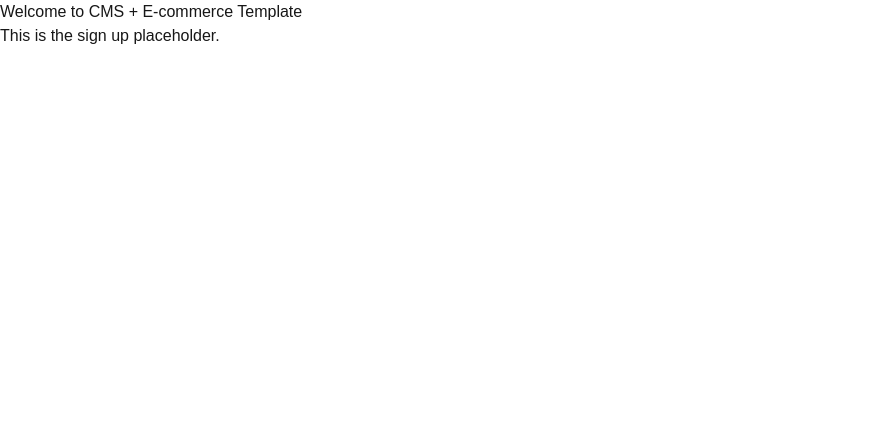
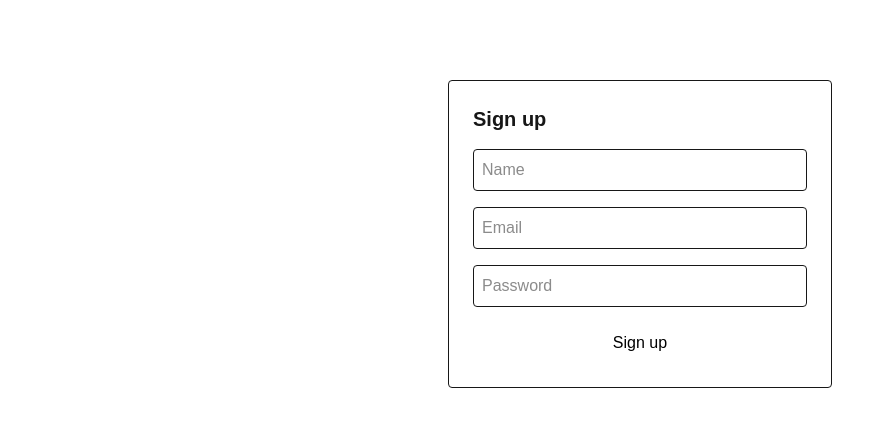
Before and after one commit to rocketxl5/next-auth-ui, a Next.js app: page /auth/signup in a window 1280 px wide. Shown: the top 426 px of the page, without its empty margins (0-895 px from the left). Built offline with nearby package versions, Linux system fonts and the light colour scheme.

Commit message:
Centralized validator files @/lib

```diff
--- a/src/app/(public)/auth/signin/page.tsx
+++ b/src/app/(public)/auth/signin/page.tsx
@@ -1,8 +1,83 @@
-export default function Signin() {
+'use client';
+
+import { useState } from 'react';
+import { signinSchema } from '@/lib/validators';
+
+export default function SigninPage() {
+  const [form, setForm] = useState({
+    email: '',
+    password: '',
+  });
+
+  const [error, setError] = useState<string | null>(null);
+  const [loading, setLoading] = useState(false);
+
+  async function handleSubmit(e: React.FormEvent) {
+    e.preventDefault();
+    setError(null);
+
+    const parsed = signinSchema.safeParse(form);
+
+    if (!parsed.success) {
+      setError(parsed.error.issues[0].message);
+      return;
+    }
+
+    setLoading(true);
+
+    try {
+      const res = await fetch('/api/auth/signin', {
+        method: 'POST',
+        headers: { 'Content-Type': 'application/json' },
+        body: JSON.stringify(parsed.data),
+      });
+
+      const data = await res.json();
+
+      if (!res.ok) {
+        setError(data.message ?? 'Invalid credentials');
+        return;
+      }
+
+      alert('Signed in');
+    } catch {
+      setError('Something went wrong');
+    } finally {
+      setLoading(false);
+    }
+  }
+
   return (
-    <div>
-      <h1>Welcome to CMS + E-commerce Template</h1>
-      <p>This is the sign in placeholder.</p>
-    </div>
+    <form
+      onSubmit={handleSubmit}
+      className="mx-auto mt-20 max-w-sm space-y-4 rounded border p-6"
+    >
+      <h1 className="text-xl font-semibold">Sign in</h1>
+
+      <input
+        className="w-full rounded border p-2"
+        placeholder="Email"
+        value={form.email}
+        onChange={(e) => setForm({ ...form, email: e.target.value })}
+      />
+
+      <input
+        className="w-full rounded border p-2"
+        type="password"
+        placeholder="Password"
+        value={form.password}
+        onChange={(e) => setForm({ ...form, password: e.target.value })}
+      />
+
+      <button
+        type="submit"
+        disabled={loading}
+        className="w-full rounded bg-white p-2 text-black disabled:opacity-50"
+      >
+        {loading ? 'Signing in...' : 'Sign in'}
+      </button>
+
+      {error && <p className="text-sm text-red-600">{error}</p>}
+    </form>
   );
 }
--- a/src/app/(public)/auth/signup/page.tsx
+++ b/src/app/(public)/auth/signup/page.tsx
@@ -1,8 +1,92 @@
-export default function Signup() {
+'use client';
+
+import { useState } from 'react';
+import { createUserSchema } from '@/lib/validators';
+
+export default function SignupPage() {
+  const [form, setForm] = useState({
+    name: '',
+    email: '',
+    password: '',
+  });
+
+  const [error, setError] = useState<string | null>(null);
+  const [loading, setLoading] = useState(false);
+
+  async function handleSubmit(e: React.FormEvent) {
+    e.preventDefault();
+    setError(null);
+
+    // 1️⃣ Client-side validation (optional but nice)
+    const parsed = createUserSchema.safeParse(form);
+
+    if (!parsed.success) {
+      setError(parsed.error.issues[0].message);
+      return;
+    }
+
+    setLoading(true);
+
+    try {
+      const res = await fetch('/api/auth/signup', {
+        method: 'POST',
+        headers: { 'Content-Type': 'application/json' },
+        body: JSON.stringify(parsed.data),
+      });
+
+      const data = await res.json();
+
+      if (!res.ok) {
+        setError(data.message ?? 'Signup failed');
+        return;
+      }
+
+      alert('Signup successful');
+    } catch {
+      setError('Something went wrong');
+    } finally {
+      setLoading(false);
+    }
+  }
+
   return (
-    <div>
-      <h1>Welcome to CMS + E-commerce Template</h1>
-      <p>This is the sign up placeholder.</p>
-    </div>
+    <form
+      onSubmit={handleSubmit}
+      className="mx-auto mt-20 max-w-sm space-y-4 rounded border p-6"
+    >
+      <h1 className="text-xl font-semibold">Sign up</h1>
+
+      <input
+        className="w-full rounded border p-2"
+        placeholder="Name"
+        value={form.name}
+        onChange={(e) => setForm({ ...form, name: e.target.value })}
+      />
+
+      <input
+        className="w-full rounded border p-2"
+        placeholder="Email"
+        value={form.email}
+        onChange={(e) => setForm({ ...form, email: e.target.value })}
+      />
+
+      <input
+        className="w-full rounded border p-2"
+        type="password"
+        placeholder="Password"
+        value={form.password}
+        onChange={(e) => setForm({ ...form, password: e.target.value })}
+      />
+
+      <button
+        type="submit"
+        disabled={loading}
+        className="w-full rounded bg-white p-2 text-black disabled:opacity-50"
+      >
+        {loading ? 'Creating account...' : 'Sign up'}
+      </button>
+
+      {error && <p className="text-sm text-red-600">{error}</p>}
+    </form>
   );
 }
--- a/src/lib/validators/admin.ts
+++ /dev/null
@@ -1 +0,0 @@
-export * from '@/app/api/admin/users/validator';
--- /dev/null
+++ b/src/lib/validators/auth/signin.ts
@@ -0,0 +1,7 @@
+import {z} from "zod";
+import { emailSchema } from "../common";
+
+export const signinSchema = z.object({
+  email: emailSchema,
+  password: z.string().min(1),
+});
--- /dev/null
+++ b/src/lib/validators/auth/signup.ts
@@ -0,0 +1,8 @@
+import { z } from 'zod';
+import { nameSchema, emailSchema, passwordSchema } from '../common';
+
+export const signupSchema = z.object({
+  name: nameSchema,
+  email: emailSchema,
+  password: passwordSchema,
+});
--- a/src/app/api/admin/users/validator.ts
+++ b/src/lib/validators/common.ts
@@ -1,6 +1,6 @@
 import { z } from 'zod';
 
-const nameSchema = z
+export const nameSchema = z
   .string()
   .trim()
   .min(3, { message: 'Name must be at least 3 characters long' })
@@ -8,13 +8,13 @@ const nameSchema = z
     message: 'Name can only contain letters and numbers',
   });
 
-const emailSchema = z
+export const emailSchema = z
   .string()
   .trim()
   .toLowerCase()
   .email({ message: 'Invalid email address' });
 
-const passwordSchma = z
+export const passwordSchema = z
   .string()
   .min(8, { message: 'Password must be at least 8 characters long' })
   .regex(/[a-z]/, { message: 'Password must contain a lowercase letter' })
@@ -22,17 +22,4 @@ const passwordSchma = z
   .regex(/[0-9]/, { message: 'Password must contain a number' })
   .regex(/^\S+$/, { message: 'Password must not contain spaces' });
 
-const roleEnum = z.enum(['USER', 'AUTHOR', 'EDITOR', 'ADMIN', 'SUPER_ADMIN']);
-
-export const createUserSchema = z.object({
-  name: nameSchema,
-  email: emailSchema,
-  password: passwordSchma,
-  role: roleEnum.default('USER'),
-});
-
-export const updateUserSchema = z.object({
-  name: nameSchema.optional(),
-  email: z.string().email({ message: 'Invalid email format' }).optional(),
-  role: roleEnum.optional(),
-});
+export const roleEnum = z.enum(['USER', 'AUTHOR', 'EDITOR', 'ADMIN', 'SUPER_ADMIN']);
--- a/src/lib/validators/index.ts
+++ b/src/lib/validators/index.ts
@@ -1 +1,5 @@
-export * from './admin';
+// lib/validators/index.ts
+export * from './common';
+export * from './auth/signup';
+export * from './auth/signin';
+export * from './users/admin';
--- /dev/null
+++ b/src/lib/validators/users/admin.ts
@@ -0,0 +1,15 @@
+import {z} from "zod";
+import { emailSchema, nameSchema, passwordSchema, roleEnum } from "../common";
+
+export const createUserSchema = z.object({
+  name: nameSchema,
+  email: emailSchema,
+  password: passwordSchema,
+  role: roleEnum.default('USER'),
+});
+
+export const updateUserSchema = z.object({
+  name: nameSchema.optional(),
+  email: z.string().email({ message: 'Invalid email format' }).optional(),
+  role: roleEnum.optional(),
+});
```
Also changed, not shown: src/lib/validators/auth/README.md.
